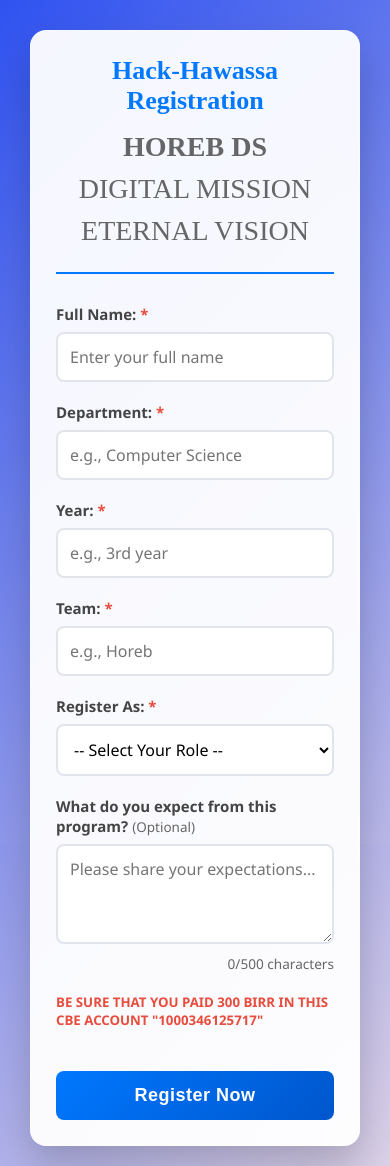
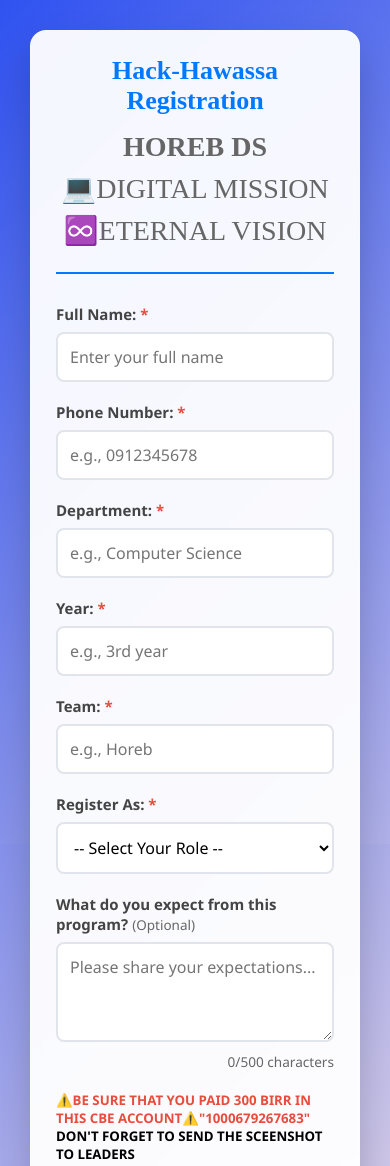
Before and after one commit to namizz/horeb-hackaton-frm, a website: page horeb.html in a window 390 px wide. Shown: the top 1166 px of the page. Drawn offline with Linux system fonts and the light colour scheme.

Commit message:
phone number and other ui

```diff
--- a/api/submit.js
+++ b/api/submit.js
@@ -20,14 +20,16 @@
     const sheets = google.sheets({ version: "v4", auth });
 
     const row = [
-      data.timestamp || new Date().toLocaleString("en-GB"),
       data.name || "",
+      data.phone || "",
       data.department || "",
       data.year || "",
       data.team || "",
       data.role || "",
       data.category || data.profession || "",
       data.expectations || "",
+      "",
+      data.timestamp || new Date().toLocaleString("en-GB"),
     ];
 
     await sheets.spreadsheets.values.append({
--- a/horeb.html
+++ b/horeb.html
@@ -14,8 +14,8 @@
         <h1>Hack-Hawassa Registration</h1>
         <div class="subtitle">
           <b>HOREB DS</b> <br />
-          DIGITAL MISSION<br />
-          ETERNAL VISION
+          💻DIGITAL MISSION<br />
+          ♾️ETERNAL VISION
         </div>
       </div>
 
@@ -34,6 +34,18 @@
             name="name"
             required
             placeholder="Enter your full name"
+          />
+        </div>
+        <div class="form-group">
+          <label class="required">Phone Number:</label>
+          <input
+            type="tel"
+            id="phone"
+            name="phone"
+            required
+            placeholder="e.g., 0912345678"
+            pattern="[0-9]{10}"
+            title="Enter a valid 10-digit phone number"
           />
         </div>
 
@@ -134,8 +146,12 @@
 
         <div>
           <h5 style="color: #e74c3c">
-            BE SURE THAT YOU PAID 300 BIRR IN THIS CBE ACCOUNT "1000346125717"
+            ⚠️BE SURE THAT YOU PAID 300 BIRR IN THIS CBE ACCOUNT⚠️<b
+              >"1000679267683"</b
+            >
+            <br />
           </h5>
+          <h5>DON'T FORGET TO SEND THE SCEENSHOT TO LEADERS</h5>
         </div>
         <br />
         <button type="submit">Register Now</button>
@@ -179,6 +195,7 @@
 
         const formData = {
           name: document.getElementById("name").value.trim(),
+          phone: document.getElementById("phone").value.trim(),
           department: document.getElementById("department").value.trim(),
           year: document.getElementById("year").value.trim(),
           team: document.getElementById("team").value.trim(),
@@ -205,7 +222,8 @@
           !formData.name ||
           !formData.department ||
           !formData.year ||
-          !formData.team
+          !formData.team ||
+          !formData.phone
         ) {
           alert("Please fill all required fields!");
           resetButton();
```
